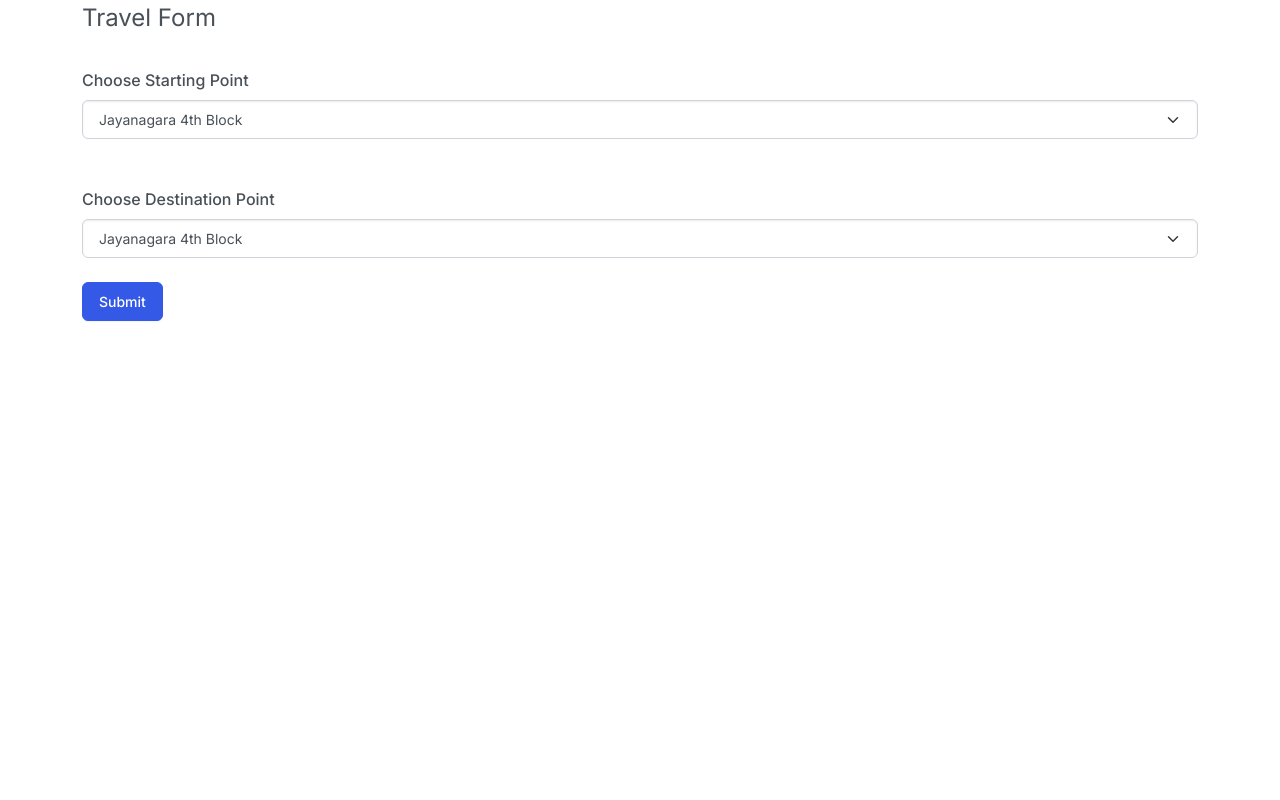
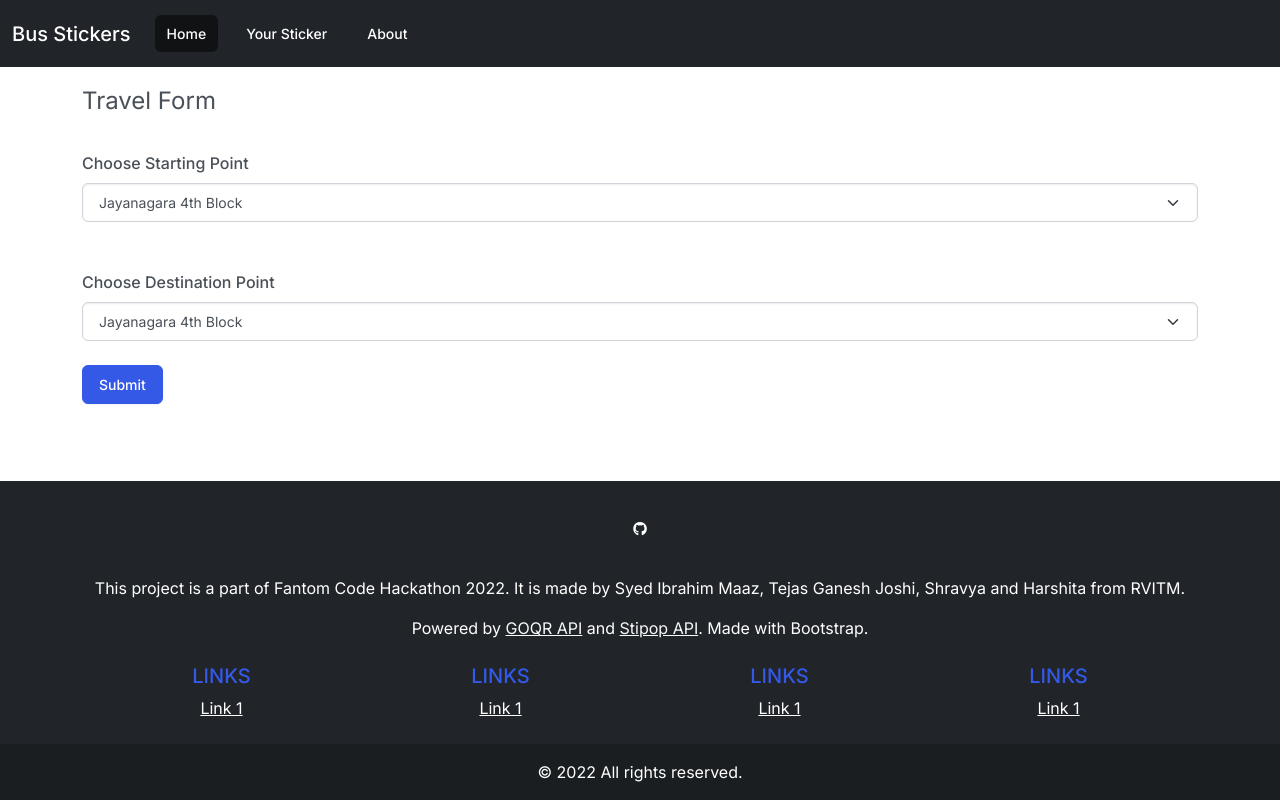
Before and after one commit to Syed-maaz13/FC-49-Phantom-old-, a plain HTML site: page travel.html in a window 1280 px wide. Drawn offline with nearby package versions, Linux system fonts and the light colour scheme.

Commit message:
Added about me and sticker page

```diff
--- a/travel.html
+++ b/travel.html
@@ -1,21 +1,64 @@
 <!DOCTYPE html>
 <html lang="en">
   <head>
-    <meta charset="UTF-8">
-    <meta http-equiv="X-UA-Compatible" content="IE=edge">
-    <meta name="viewport" content="width=device-width, initial-scale=1.0">
-    <link rel="stylesheet" href="https://bootswatch.com/5/zephyr/bootstrap.min.css">
-    <title>Travel</title>
-
+    <meta charset="UTF-8" />
+    <meta http-equiv="X-UA-Compatible" content="IE=edge" />
+    <meta name="viewport" content="width=device-width, initial-scale=1.0" />
+    <!-- CSS only -->
+    <link href="https://cdn.jsdelivr.net/npm/bootstrap@5.2.0-beta1/dist/css/bootstrap.min.css" rel="stylesheet" integrity="sha384-0evHe/X+R7YkIZDRvuzKMRqM+OrBnVFBL6DOitfPri4tjfHxaWutUpFmBp4vmVor" crossorigin="anonymous">
+    <link
+      rel="stylesheet"
+      href="https://bootswatch.com/5/zephyr/bootstrap.min.css"
+    />
+    <script
+      src="https://kit.fontawesome.com/5e0d071893.js"
+      crossorigin="anonymous"
+    ></script>
+    <title>Bus Booking Form | Bus Stickers</title>
   </head>
   <body>
-    <div class="container">
+    <nav class="navbar navbar-expand-lg navbar-dark bg-dark">
+      <div class="container-fluid">
+        <a class="navbar-brand" href="travel.html">Bus Stickers</a>
+        <button
+          class="navbar-toggler"
+          type="button"
+          data-bs-toggle="collapse"
+          data-bs-target="#navbarColor02"
+          aria-controls="navbarColor02"
+          aria-expanded="false"
+          aria-label="Toggle navigation"
+        >
+          <span class="navbar-toggler-icon"></span>
+        </button>
+
+        <div class="collapse navbar-collapse" id="navbarColor02">
+          <ul class="navbar-nav me-auto">
+            <li class="nav-item">
+              <a class="nav-link active" href="travel.html"
+                >Home
+                <span class="visually-hidden">(current)</span>
+              </a>
+            </li>
+            <li class="nav-item">
+              <a class="nav-link" href="sticker.html">Your Sticker </a>
+            </li>
+            <li class="nav-item">
+              <a class="nav-link" href="about.html">About</a>
+            </li>
+          </ul>
+        </div>
+      </div>
+    </nav>
+    <div class="container mt-3">
       <form>
         <fieldset>
           <legend>Travel Form</legend>
 
           <div class="form-group">
-                <label for="exampleSelect1" class="form-label mt-4">Choose Starting Point</label>
+            <label for="exampleSelect1" class="form-label mt-4"
+              >Choose Starting Point</label
+            >
             <select class="form-select" id="exampleSelect1">
               <option>Jayanagara 4th Block</option>
               <option>Sanjay Gandhi Hospital</option>
@@ -24,9 +67,11 @@
               <option>East End Circle</option>
             </select>
           </div>
-              <br>
+          <br />
           <div class="form-group">
-                <label for="exampleSelect1" class="form-label mt-4">Choose Destination Point</label>
+            <label for="exampleSelect1" class="form-label mt-4"
+              >Choose Destination Point</label
+            >
             <select class="form-select" id="exampleSelect1">
               <option>Jayanagara 4th Block</option>
               <option>Sanjay Gandhi Hospital</option>
@@ -35,11 +80,80 @@
               <option>East End Circle</option>
             </select>
           </div>
-              <br>
+          <br />
           <button type="submit" class="btn btn-primary">Submit</button>
         </fieldset>
       </form>
     </div>
+    <footer class="bg-dark text-center text-white" style="position:fixed;bottom:0; width:100%">
+      <div class="container p-4">
+        <section class="mb-4">
+          <a
+            class="btn btn-outline-dark btn-floating m-1 text-white"
+            href="https://github.com/Syed-maaz13/FC-49-Phantom"
+            target="_blank"
+            role="button"
+            ><i class="fab fa-github"></i
+          ></a>
+        </section>
 
+        <section class="mb-4">
+          <p>
+            This project is a part of Fantom Code Hackathon 2022. It is made by
+            Syed Ibrahim Maaz, Tejas Ganesh Joshi, Shravya and Harshita from
+            RVITM.
+          </p>
+          <p>Powered by <a href="https://goqr.me/" class="link-light">GOQR API</a> and <a href="https://stipop.io/en" class="link-light">Stipop API</a>. Made with Bootstrap.</p>
+        </section>
+
+        <section>
+          <div class="row">
+            <div class="col-lg-3 col-md-6 mb-4 mb-md-0">
+              <h5 class="text-uppercase text-primary">Links</h5>
+
+              <ul class="list-unstyled mb-0">
+                <li>
+                  <a href="#!" class="text-white">Link 1</a>
+                </li>
+
+            </div>
+
+            <div class="col-lg-3 col-md-6 mb-4 mb-md-0">
+              <h5 class="text-uppercase text-primary">Links</h5>
+
+              <ul class="list-unstyled mb-0">
+                <li>
+                  <a href="#!" class="text-white">Link 1</a>
+                </li>
+
+            </div>
+
+            <div class="col-lg-3 col-md-6 mb-4 mb-md-0">
+              <h5 class="text-uppercase text-primary">Links</h5>
+
+              <ul class="list-unstyled mb-0">
+                <li>
+                  <a href="#!" class="text-white">Link 1</a>
+                </li>
+
+            </div>
+
+            <div class="col-lg-3 col-md-6 mb-4 mb-md-0">
+              <h5 class="text-uppercase text-primary">Links</h5>
+
+              <ul class="list-unstyled mb-0">
+                <li>
+                  <a href="#!" class="text-white">Link 1</a>
+                </li>
+              </ul>
+            </div>
+          </div>
+        </section>
+      </div>
+
+      <div class="text-center p-3" style="background-color: rgba(0, 0, 0, 0.2)">
+        &copy 2022 All rights reserved.
+      </div>
+    </footer>
   </body>
 </html>
```
Also changed, not shown: about.html (added, +139 -0 lines), sticker.html (added, +124 -0 lines). Lines whose indentation alone changed are shown as unchanged.
